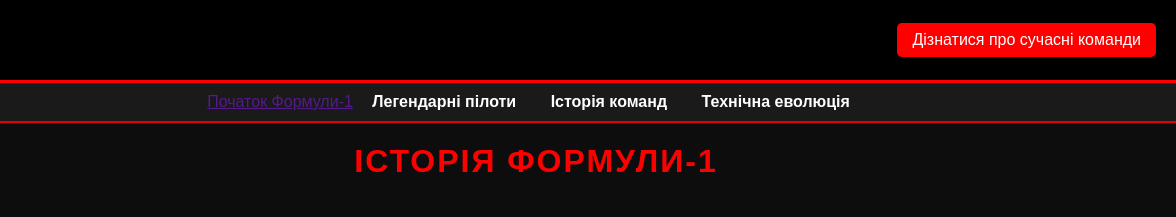
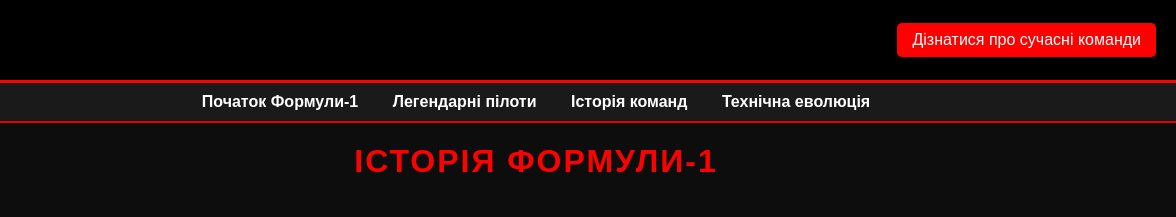
Before and after one commit to ox1nv/f1, a plain HTML site: page index.html in a window 1280 px wide. Shown: the top 217 px of the page, 104-1280 px from the left. Drawn offline with Linux system fonts and the light colour scheme.

Commit message:
Update index.html

```diff
--- a/index.html
+++ b/index.html
@@ -9,7 +9,7 @@
             <a class="button" href="">Дізнатися про сучасні команди</a>
         </header>
         <nav>
-            <a class="https://ox1nv.github.io/f1_legendary_drivers" href="">Початок Формули-1</a>
+            <a class="nav-link" href="https://ox1nv.github.io/f1_legendary_drivers">Початок Формули-1</a>
             <a class="nav-link" href="">Легендарні пілоти</a>
             <a class="nav-link" href="">Історія команд</a>
             <a class="nav-link" href="">Технічна еволюція</a>
```
